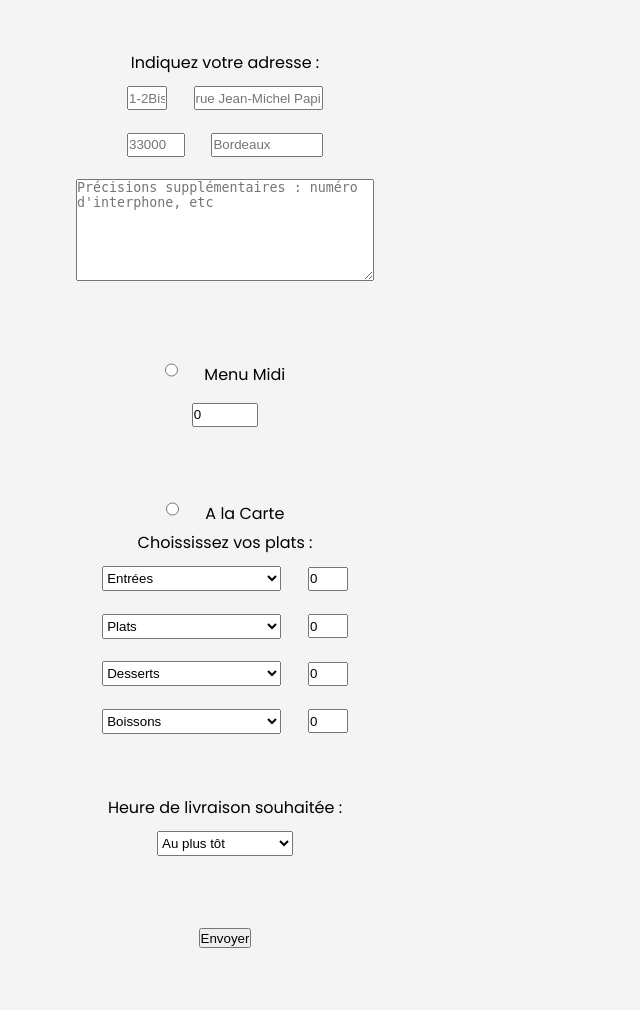
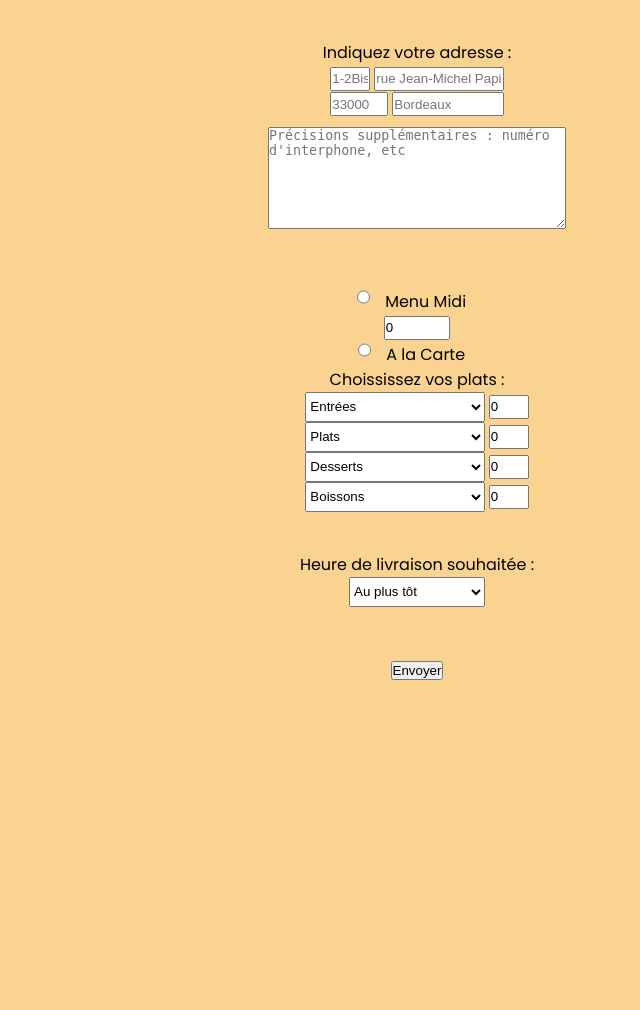
Before and after one commit to Bourricote/projet1_php, a PHP site: page /page2.html in a window 1280 px wide. Shown: the whole page, without its empty margins (223-863 px from the left). After the commit the page ends 680 px from the top, so only its background shows below. Run offline with PHP 8.4, Linux system fonts and the light colour scheme.

Commit message:
Hotfix CSS et Page2 suite à la première fusion

```diff
--- a/page2.html
+++ b/page2.html
@@ -8,7 +8,7 @@
     <title>Document</title>
 </head>
 
-<body>
+<body class="page-2">
     <nav>
 
     </nav>
@@ -21,56 +21,56 @@
 
     <section>
         <form method="post" action="traitement.php" class="p2">
-            <p class="adress">
+            <div class="adress-page2">
                 <label for="adress">Indiquez votre adresse :</label><br>
-                <input type="text" name="numero" id="numero" placeholder="1-2Bis" required/>
-                <input type="text" name="rue" id="rue" placeholder="rue Jean-Michel Papin" required/><br>
-                <input type="text" name="code" id="code" placeholder="33000" required/>
-                <input type="text" name="ville" id="ville" placeholder="Bordeaux" required/><br>
-            </p>
+                <input type="text" name="numero" id="numero-page2" placeholder="1-2Bis" required/>
+                <input type="text" name="rue" id="rue-page2" placeholder="rue Jean-Michel Papin" required/><br>
+                <input type="text" name="code" id="code-page2" placeholder="33000" required/>
+                <input type="text" name="ville" id="ville-page2" placeholder="Bordeaux" required/><br>
+            </div>
             <p>
-                <textarea name="comments" id="comments" cols="35" rows="3" placeholder="Précisions supplémentaires : numéro d'interphone, etc"></textarea>
+                <textarea name="comments" id="comments-page2" cols="35" rows="3" placeholder="Précisions supplémentaires : numéro d'interphone, etc"></textarea>
             </p>
 
-            <p class="menu">
-                <input type="radio" name="choix" id="midi" /> <label for="midi">Menu Midi   </label><br>
-                <input type="number" class="nbmidi" min="0" max="10" step=1 value="0"  /><br>
+            <p class="menu-page2">
+                <input type="radio" name="choix" id="midi-page2" /> <label for="midi">Menu Midi   </label><br>
+                <input type="number" class="nbmidi-page2" min="0" max="10" step=1 value="0"  /><br>
             </p>
 
-            <p class="choix">
-                    <input type="radio" name="choix" id="carte" /> <label for="carte">A la Carte</label><br />
+            <p class="choix-page2">
+                <input type="radio" name="choix" id="carte-page2" /> <label for="carte">A la Carte</label><br />
                 <label for="entree">Choississez vos plats :</label><br>
-                <select name="entree" id="entree">
+                <select name="entree" id="entree-page2">
                     <option value="" disabled selected>Entrées</option>
                     <option value="salade">Salade César </option>
                     <option value="croquette">Croquettes de Brie </option>
                 </select>
-                <input type="number" class="nb" min="0" max="10" step=1 value="0"  /><br>
+                <input type="number" class="nb-page2" min="0" max="10" step=1 value="0"  /><br>
 
-                <select name="plat" id="plat">
+                <select name="plat" id="plat-page2">
                     <option value="" disabled selected>Plats</option>
                     <option value="hamburger">Hamburger</option>
                     <option value="f&c">Fish & Chips</option>
                 </select>
-                <input type="number" class="nb" min="0" max="10" step=1 value="0"  /><br>
+                <input type="number" class="nb-page2" min="0" max="10" step=1 value="0"  /><br>
 
-                <select name="dessert" id="dessert">
+                <select name="dessert" id="dessert-page2">
                     <option value="" disabled selected>Desserts</option>
                     <option value="tiramisu">Tiramisu</option>
                     <option value="chocolat">Meolleux au chocolat</option>
                 </select>
-                <input type="number" class="nb" min="0" max="10" step=1 value="0"  /><br>
+                <input type="number" class="nb-page2" min="0" max="10" step=1 value="0"  /><br>
 
-                <select name="boisson" id="boisson">
+                <select name="boisson" id="boisson-page2">
                     <option value="" disabled selected>Boissons</option>
                     <option value="bière">Bière 1664 25cl</option>
                     <option value="citron">Citronnade maison</option>
                     <option value="pepper">Dr Pepper 33cl</option>
                     <option value="eau">Eau minérale 33cl</option>
                 </select>
-                <input type="number" class="nb" min="0" max="10" step=1 value="0"  /><br>
+                <input type="number" class="nb-page2" min="0" max="10" step=1 value="0"  /><br>
             </p>
-            <p class="livraison">
+            <p class="livraison-page2">
                 <label for="livraion">Heure de livraison souhaitée :</label><br>
                 <select name="livraison" id="livr">
                     <option value="tot" selected>Au plus tôt</option>
@@ -79,8 +79,8 @@
                     <option value="2030">Entre 20h30 et 21h</option>
                 </select><br>
             </p>
-            <p class="button">
-                <input type="submit" value="Envoyer" />
+            <p class="button-page2">
+              <button>Envoyer</button>
             </p>
         </form>
 
--- a/style.css
+++ b/style.css
@@ -167,36 +167,48 @@ textarea{
 
 /* Section d'Adrien - Page 2 */
 
+.page-2 {
+    background-color: #fad390;
+}
 .p2 {
     display: flex;
     flex-direction: column;
     text-align: center;
     justify-content: justify;
+    margin: auto;
 }
-.adress {
+.adress-page2 {
     display: flex;
     flex-direction: column;
     align-items: center;
 }
-#numero, #rue, #code, #ville{
+#numero-page2, #rue-page2, #code-page2, #ville-page2 {
     width: 25%;
 }
 
-.nb {
+.nb-page2 {
     width: 10%;
 }
-.nbmidi {
+.nbmidi-page2 {
     width: 15%;
 }
-#entree, #plat, #dessert, #boisson {
+#entree-page2, #plat-page2, #dessert-page2, #boisson-page2 {
     width: 25%;
 }
-.adress, .choix, .menu, .livraison {
-    margin-top: 50px;
+.adress-page2, .menu-page2, .livraison-page2 {
+    margin-top: 40px;
 }
-.button {
+.button-page2 {
     margin: 50px;
 }
+.p2 input, select {
+    margin: 0;
+}
+#entree-page2, #plat-page2, #dessert-page2, #boisson-page2, #livr {
+    height: 30px;
+}
+
+
 
 /* Fin de la section d'Adrien - Page 2 */
 
@@ -259,29 +271,29 @@ textarea{
     }
 }
 @media screen and (min-width:961px) {
-    .adress {
+    .adress-page2 {
         display: block;
         align-items: center;
     }
-    #numero  {
+    #numero-page2  {
         width: 4%;
     }
-    #rue {
+    #rue-page2 {
         width: 14%;
     }
-    #code {
+    #code-page2 {
         width: 6%;
     }
-    #ville {
+    #ville-page2 {
         width: 12%;
     }
-    .nb {
+    .nb-page2 {
         width: 4%;
     }
-    .nbmidi {
+    .nbmidi-page2 {
         width: 7%;
     }
-    #entree, #plat, #dessert, #boisson {
+    #entree-page2, #plat-page2, #dessert-page2, #boisson-page2 {
         width: 20%;
     }
 
```
